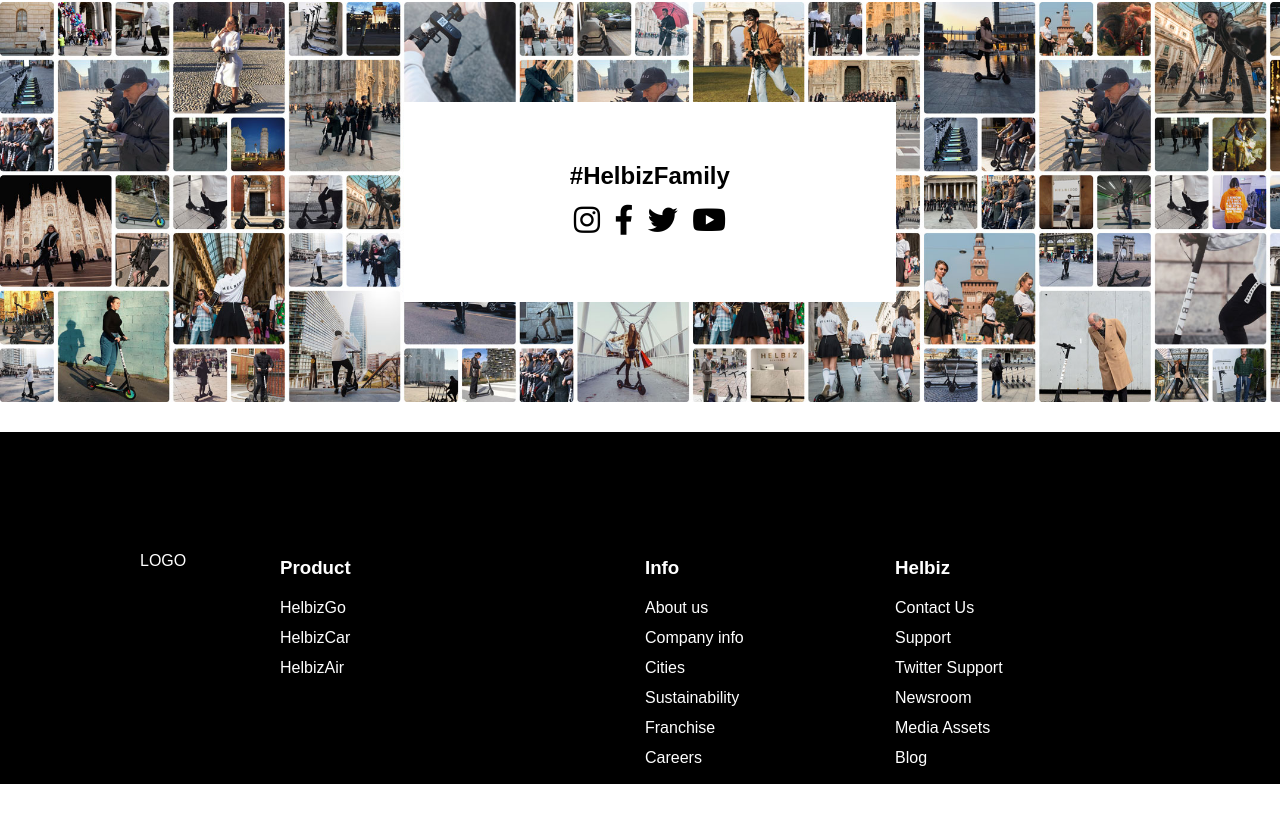
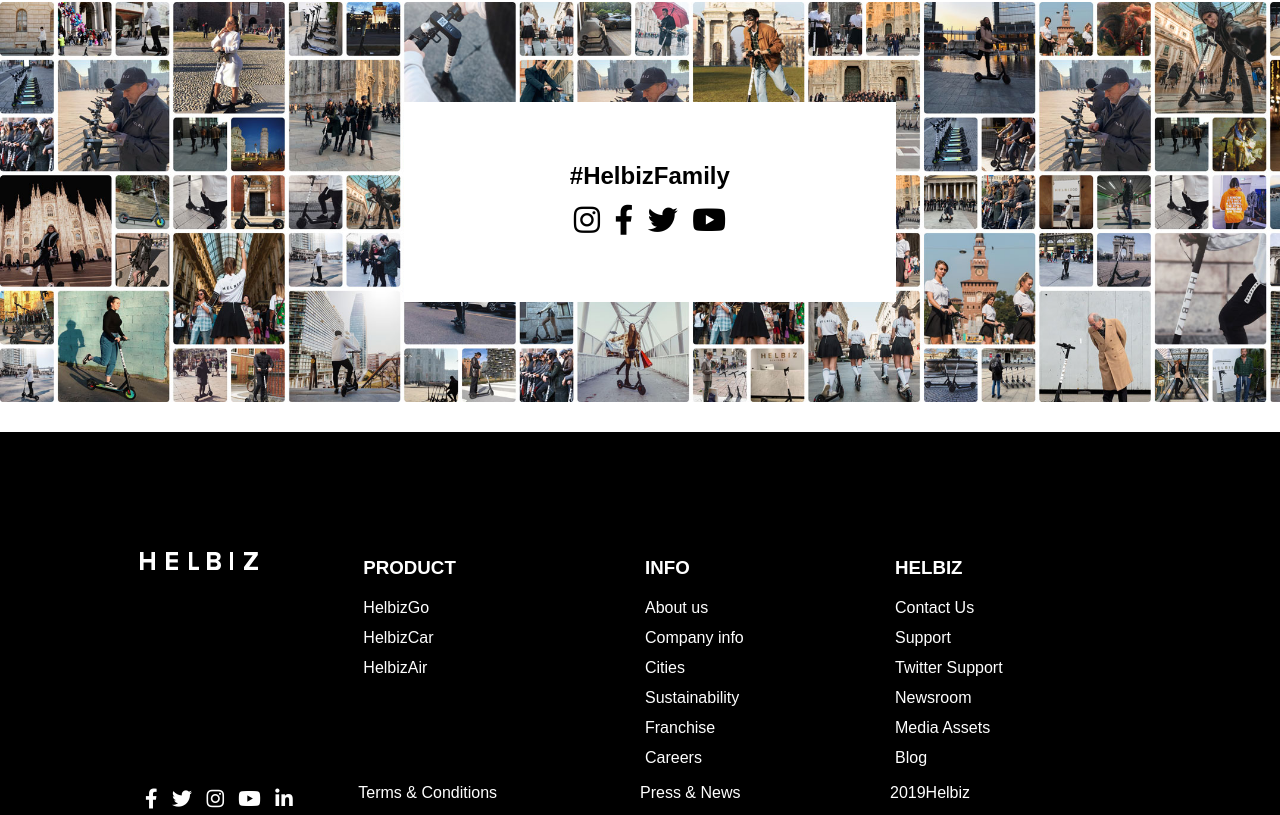
Before and after one commit to RLuis-Silva/html-css-helbiz, a plain HTML site: page index.html in a window 1280 px wide. Shown: the part 2070-2885 px from the top of the page. Before the commit the page ends 2854 px from the top, so only its background shows below. Drawn offline with Linux system fonts and the light colour scheme.

Commit message:
add footer social

```diff
--- a/css/style.css
+++ b/css/style.css
@@ -200,6 +200,10 @@ footer {
   color: white;
 }
 
+footer h3 {
+  text-transform: uppercase;
+}
+
 footer ul li {
   padding-bottom: 12px;
   list-style: none;
@@ -217,9 +221,18 @@ footer .container_small .colonne h3 {
   margin-bottom: 20px;
 }
 
+footer .colonne {
+  margin-bottom: 50px;
+}
 
+footer .container_small .social i {
+  font-size: 20px;
+}
 
-
+footer a {
+  text-decoration: none;
+  color: white;
+}
 
 
 
--- a/index.html
+++ b/index.html
@@ -152,10 +152,10 @@
           <div class="col-sx col-lg-6 padding-0">
             <!-- colonna sx con LOGO -->
             <div class="col_logo col-lg-3 padding-0">
-              <!-- img -->LOGO
+              <img src="./img/helbiz-logo-footer.svg" alt="logo hebiz">
             </div>
             <!-- colonna sx product -->
-            <div class="col-sx-product col-lg-6 " >
+            <div class="col-sx-product col-lg-6 offset-lg-2 " >
               <div class="box">
                 <h3>Product</h3>
                 <ul>
@@ -198,6 +198,36 @@
             </div>
           </div>
         </div>
+
+        <!-- colonne footer social -->
+        <div class="social">
+          <div class="col-lg-6 padding-0">
+            <!-- colonna liasta social -->
+            <div class="col-lista-social col-lg-4 padding-0">
+              <ul class="lista_inlineBlock">
+                <li><a href="#"><i class="fab fa-facebook-f"></i></a></li>
+                <li><a href="#"><i class="fab fa-twitter"></i></a></li>
+                <li><a href="#"><i class="fab fa-instagram"></i></a></li>
+                <li><a href="#"><i class="fab fa-youtube"></i></a></li>
+                <li><a href="#"><i class="fab fa-linkedin-in"></i></a></li>
+              </ul>
+            </div>
+            <div class="col-termini col-lg-6 offset-lg-1">
+              <a href="#">Terms & Conditions</a>
+            </div>
+          </div>
+          <!-- colonna di dx -->
+          <div class="col-lg-6 padding-0">
+            <div class="col-press col-lg-6 padding-0">
+              <!-- Press & News -->
+              <a href="#">Press & News</a>
+            </div>
+            <!-- Helbiz -->
+            <div class="col-helbiz col-lg-6 padding-0">
+              2019Helbiz
+            </div>
+          </div>
+        </div>
       </div>
     </footer>
   </body>
```
